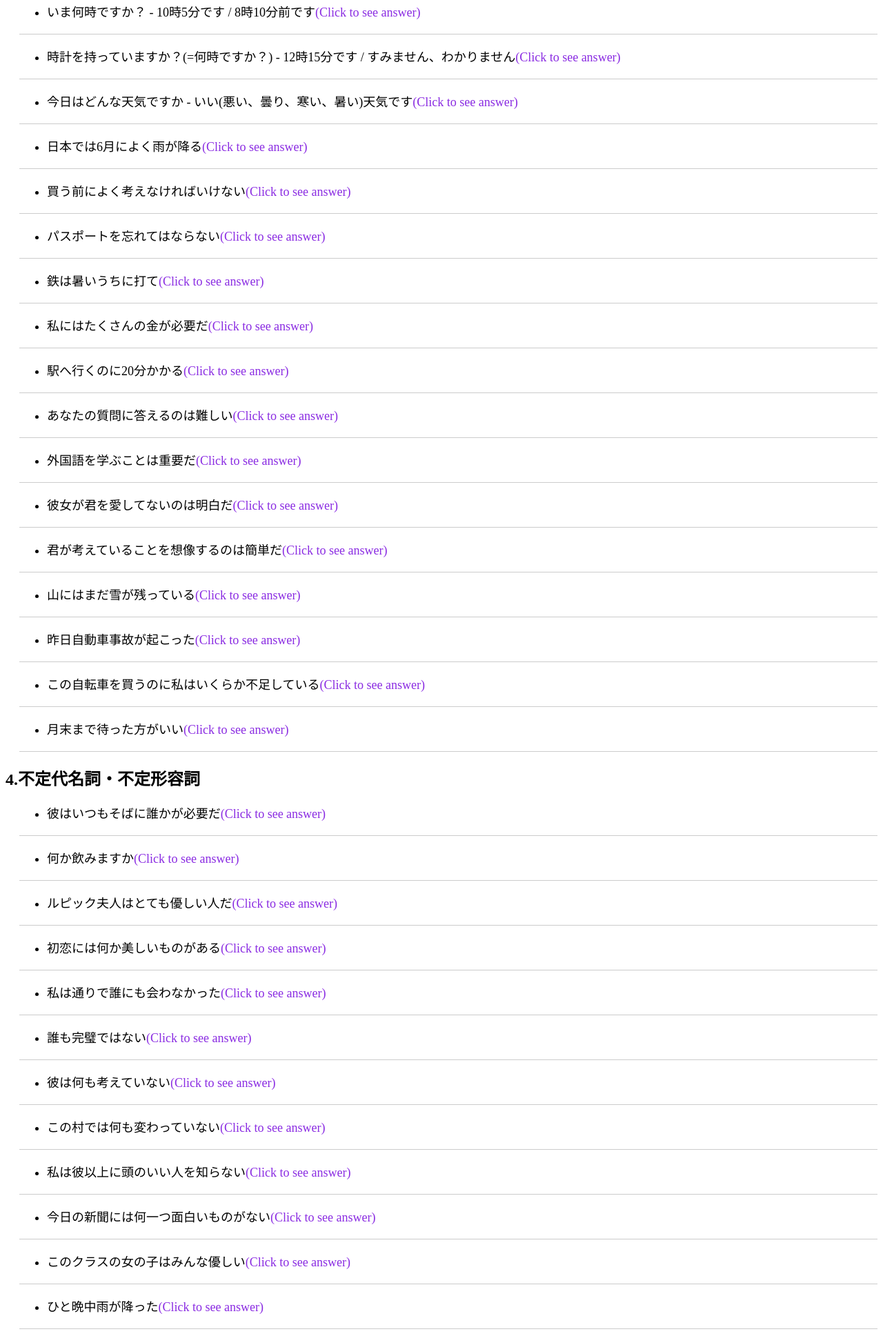
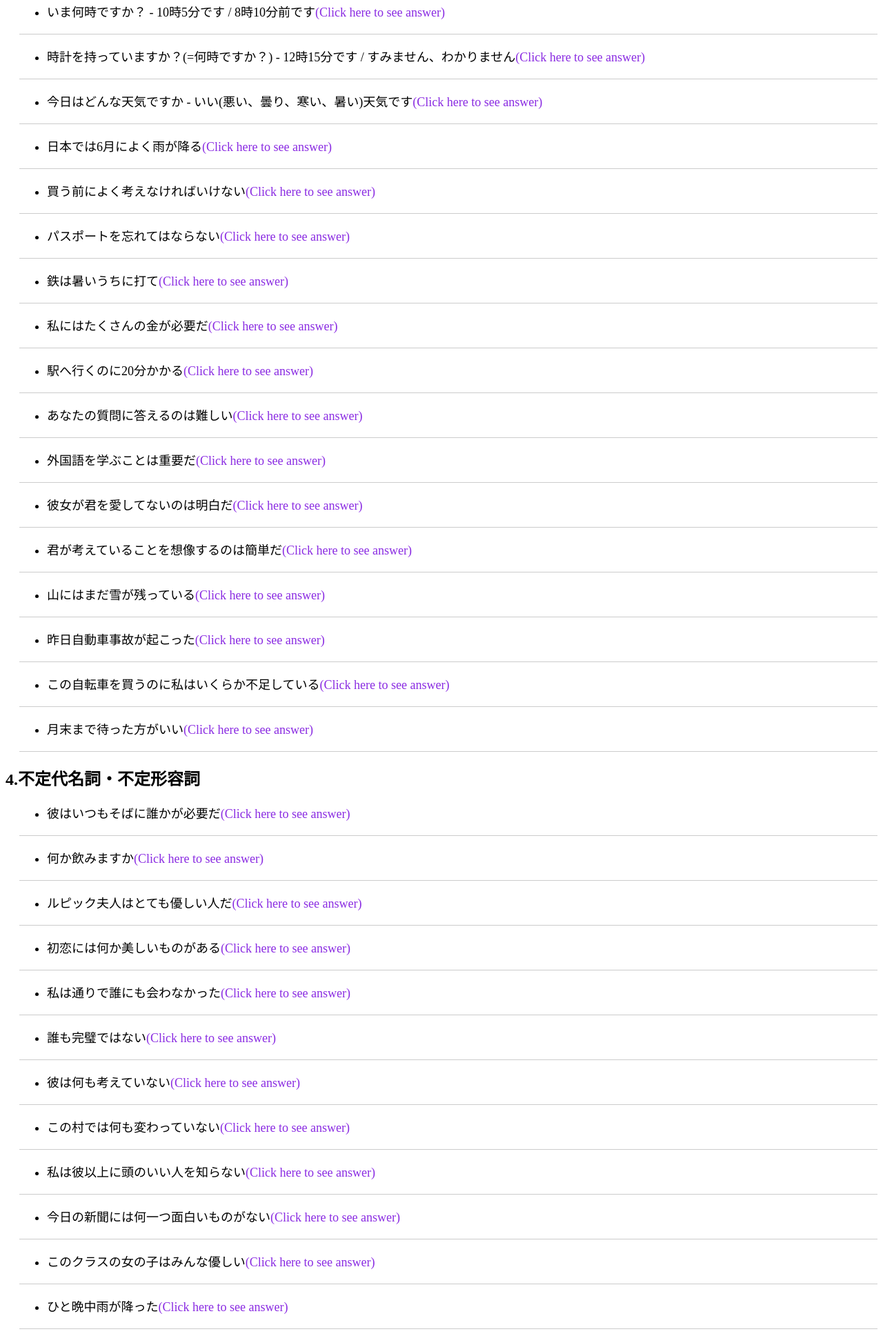
Before and after one commit to nsktr/le-on1, a plain HTML site: page index.html in a window 1280 px wide. Shown: the part 860-2797 px from the top of the page at 69% size. Drawn offline with nearby package versions, Linux system fonts and the light colour scheme.

Commit message:
Update index.html

```diff
--- a/index.html
+++ b/index.html
@@ -23,32 +23,32 @@
         <h2 class="title">1.直接法単純未来</h2>
         <div class="sentences">
             <ul class="minimum-unit">
-                <li class="Japanese">私たちは3日後にスペインへ出発する<span class="show-answer">(Click to see answer)</span></li>
+                <li class="Japanese">私たちは3日後にスペインへ出発する<span class="show-answer">(Click here to see answer)</span></li>
                 <p class="French">Nous partirons pour l'Espagne dans trois jours.</p>
             </ul>
             <div class="underline"></div>
             <ul class="minimum-unit">
-                <li class="Japanese">彼女は来月20歳になる<span class="show-answer">(Click to see answer)</span></li>
+                <li class="Japanese">彼女は来月20歳になる<span class="show-answer">(Click here to see answer)</span></li>
                 <p class="French">Elle aura vingt ans le mois prochain.</p>
             </ul>
             <div class="underline"></div>
             <ul class="minimum-unit">
-                <li class="Japanese">君なしでは私は決して幸せになれない<span class="show-answer">(Click to see answer)</span></li>
+                <li class="Japanese">君なしでは私は決して幸せになれない<span class="show-answer">(Click here to see answer)</span></li>
                 <p class="French">Je ne serai jemais heureux sans toi.</p>
             </ul>
             <div class="underline"></div>
             <ul class="minimum-unit">
-                <li class="Japanese">もっと勉強すれば試験に受かるでしょう<span class="show-answer">(Click to see answer)</span></li>
+                <li class="Japanese">もっと勉強すれば試験に受かるでしょう<span class="show-answer">(Click here to see answer)</span></li>
                 <p class="French">Si vous travaillez mieux, vous réussirez à l'examen.</p>
             </ul>
             <div class="underline"></div>
             <ul class="minimum-unit">
-                <li class="Japanese">夕食前に宿題を終わらせなさい<span class="show-answer">(Click to see answer)</span></li>
+                <li class="Japanese">夕食前に宿題を終わらせなさい<span class="show-answer">(Click here to see answer)</span></li>
                 <p class="French">Tu finiras tes devoirs avant le dîner.</p>
             </ul>
             <div class="underline"></div>
             <ul class="minimum-unit">
-                <li class="Japanese">今晩8時頃に来てください<span class="show-answer">(Click to see answer)</span></li>
+                <li class="Japanese">今晩8時頃に来てください<span class="show-answer">(Click here to see answer)</span></li>
                 <p class="French">Vous viendrez ce soir vers huit heures.</p>
             </ul>
             <div class="underline"></div>
@@ -56,12 +56,12 @@
         <h2 class="title">2.直接法全未来</h2>
         <div class="sentences">
             <ul class="minimum-unit">
-                <li class="Japanese">正午には仕事を終えてしまっているだろう<span class="show-answer">(Click to see answer)</span></li>
+                <li class="Japanese">正午には仕事を終えてしまっているだろう<span class="show-answer">(Click here to see answer)</span></li>
                 <p class="French">J'aurai fini mon travail à midi.</p>
             </ul>
             <div class="underline"></div>
             <ul class="minimum-unit">
-                <li class="Japanese">彼女が戻ったらすぐ連絡するよ<span class="show-answer">(Click to see answer)</span></li>
+                <li class="Japanese">彼女が戻ったらすぐ連絡するよ<span class="show-answer">(Click here to see answer)</span></li>
                 <p class="French">Je t'appellerai dès qu'elle sera rentrèe.</p>
             </ul>
             <div class="underline"></div>
@@ -69,93 +69,93 @@
         <h2 class="title">3.非人称構文</h2>
         <div class="sentences">
             <ul class="minimum-unit">
-                <li class="Japanese">いま何時ですか？ - 10時5分です / 8時10分前です<span class="show-answer">(Click to see answer)</span></li>
+                <li class="Japanese">いま何時ですか？ - 10時5分です / 8時10分前です<span class="show-answer">(Click here to see answer)</span></li>
                 <p class="French">
                     Quelle heure est-il? - Il est dix heures cinq. / Il est huit heures moins dix.
                 </p>
             </ul>
             <div class="underline"></div>
             <ul class="minimum-unit">
-                <li class="Japanese">時計を持っていますか？(=何時ですか？) - 12時15分です / すみません、わかりません<span class="show-answer">(Click to see answer)</span></li>
+                <li class="Japanese">時計を持っていますか？(=何時ですか？) - 12時15分です / すみません、わかりません<span class="show-answer">(Click here to see answer)</span></li>
                 <p class="French">
                     Pardon, vous avez l'heure, s'il vous plaît? - Il est midi et quart. / Désolé, je ne sais pas.
                 </p>
             </ul>
             <div class="underline"></div>
             <ul class="minimum-unit">
-                <li class="Japanese">今日はどんな天気ですか - いい(悪い、曇り、寒い、暑い)天気です<span class="show-answer">(Click to see answer)</span></li>
+                <li class="Japanese">今日はどんな天気ですか - いい(悪い、曇り、寒い、暑い)天気です<span class="show-answer">(Click here to see answer)</span></li>
                 <p class="French">
                     Quel temps fait-il aujourd-hui? - Il fait beau (mauvais, gris, froid, chaud).
                 </p>
             </ul>
             <div class="underline"></div>
             <ul class="minimum-unit">
-                <li class="Japanese">日本では6月によく雨が降る<span class="show-answer">(Click to see answer)</span></li>
+                <li class="Japanese">日本では6月によく雨が降る<span class="show-answer">(Click here to see answer)</span></li>
                 <p class="French">Au Japon, il pleut beaucoup en juin.</p>
             </ul>
             <div class="underline"></div>
             <ul class="minimum-unit">
-                <li class="Japanese">買う前によく考えなければいけない<span class="show-answer">(Click to see answer)</span></li>
+                <li class="Japanese">買う前によく考えなければいけない<span class="show-answer">(Click here to see answer)</span></li>
                 <p class="French">Il fait réfléchir avant d'acheter.</p>
             </ul>
             <div class="underline"></div>
             <ul class="minimum-unit">
-                <li class="Japanese">パスポートを忘れてはならない<span class="show-answer">(Click to see answer)</span></li>
+                <li class="Japanese">パスポートを忘れてはならない<span class="show-answer">(Click here to see answer)</span></li>
                 <p class="French">Il ne faut pas oublier votre passeport.</p>
             </ul>
             <div class="underline"></div>
             <ul class="minimum-unit">
-                <li class="Japanese">鉄は暑いうちに打て<span class="show-answer">(Click to see answer)</span></li>
+                <li class="Japanese">鉄は暑いうちに打て<span class="show-answer">(Click here to see answer)</span></li>
                 <p class="French">Il faut battre le fer pendant qu'il est chaud.</p>
             </ul>
             <div class="underline"></div>
             <ul class="minimum-unit">
-                <li class="Japanese">私にはたくさんの金が必要だ<span class="show-answer">(Click to see answer)</span></li>
+                <li class="Japanese">私にはたくさんの金が必要だ<span class="show-answer">(Click here to see answer)</span></li>
                 <p class="French">Il me faut beaucoup d'argent.</p>
             </ul>
             <div class="underline"></div>
             <ul class="minimum-unit">
-                <li class="Japanese">駅へ行くのに20分かかる<span class="show-answer">(Click to see answer)</span></li>
+                <li class="Japanese">駅へ行くのに20分かかる<span class="show-answer">(Click here to see answer)</span></li>
                 <p class="French">Il faut vingt minutes pour aller à la gare.</p>
             </ul>
             <div class="underline"></div>
             <ul class="minimum-unit">
-                <li class="Japanese">あなたの質問に答えるのは難しい<span class="show-answer">(Click to see answer)</span></li>
+                <li class="Japanese">あなたの質問に答えるのは難しい<span class="show-answer">(Click here to see answer)</span></li>
                 <p class="French">Il est difficile de rèpondre à votre question.</p>
             </ul>
             <div class="underline"></div>
             <ul class="minimum-unit">
-                <li class="Japanese">外国語を学ぶことは重要だ<span class="show-answer">(Click to see answer)</span></li>
+                <li class="Japanese">外国語を学ぶことは重要だ<span class="show-answer">(Click here to see answer)</span></li>
                 <p class="French">Il est important d'apprendre les langues étrangèrs.</p>
             </ul>
             <div class="underline"></div>
             <ul class="minimum-unit">
-                <li class="Japanese">彼女が君を愛してないのは明白だ<span class="show-answer">(Click to see answer)</span></li>
+                <li class="Japanese">彼女が君を愛してないのは明白だ<span class="show-answer">(Click here to see answer)</span></li>
                 <p class="French">Il est evident qu'elle ne t'aime pas.</p>
             </ul>
             <div class="underline"></div>
             <ul class="minimum-unit">
-                <li class="Japanese">君が考えていることを想像するのは簡単だ<span class="show-answer">(Click to see answer)</span></li>
+                <li class="Japanese">君が考えていることを想像するのは簡単だ<span class="show-answer">(Click here to see answer)</span></li>
                 <p class="French">C'est facile d'imganier ce que tu penses.</p>
             </ul>
             <div class="underline"></div>
             <ul class="minimum-unit">
-                <li class="Japanese">山にはまだ雪が残っている<span class="show-answer">(Click to see answer)</span></li>
+                <li class="Japanese">山にはまだ雪が残っている<span class="show-answer">(Click here to see answer)</span></li>
                 <p class="French">Il reste encore de la neige à la montagne.</p>
             </ul>
             <div class="underline"></div>
             <ul class="minimum-unit">
-                <li class="Japanese">昨日自動車事故が起こった<span class="show-answer">(Click to see answer)</span></li>
+                <li class="Japanese">昨日自動車事故が起こった<span class="show-answer">(Click here to see answer)</span></li>
                 <p class="French">Hier il est arrivé un accident de voiture.
             </ul>
             <div class="underline"></div>
             <ul class="minimum-unit">
-                <li class="Japanese">この自転車を買うのに私はいくらか不足している<span class="show-answer">(Click to see answer)</span></li>
+                <li class="Japanese">この自転車を買うのに私はいくらか不足している<span class="show-answer">(Click here to see answer)</span></li>
                 <p class="French">Il me manque un peu d'argent pour acheter ce vélo.</p>
             </ul>
             <div class="underline"></div>
             <ul class="minimum-unit">
-                <li class="Japanese">月末まで待った方がいい<span class="show-answer">(Click to see answer)</span></li>
+                <li class="Japanese">月末まで待った方がいい<span class="show-answer">(Click here to see answer)</span></li>
                 <p class="French">Il vaux mieux attendre jusqu'à la fin du mois.</p>
             </ul>
             <div class="underline"></div>
@@ -163,82 +163,82 @@
         <h2>4.不定代名詞・不定形容詞</h2>
         <div class="sentences">
             <ul class="minimum-unit">
-                <li class="Japanese">彼はいつもそばに誰かが必要だ<span class="show-answer">(Click to see answer)</span></li>
+                <li class="Japanese">彼はいつもそばに誰かが必要だ<span class="show-answer">(Click here to see answer)</span></li>
                 <p class="French">Il a toujours besoin de quelqu'un auprès de lui.</p>
             </ul>
             <div class="underline"></div>
             <ul class="minimum-unit">
-                <li class="Japanese">何か飲みますか<span class="show-answer">(Click to see answer)</span></li>
+                <li class="Japanese">何か飲みますか<span class="show-answer">(Click here to see answer)</span></li>
                 <p class="French">Voulez-vous boire quelque chose?</p>
             </ul>
             <div class="underline"></div>
             <ul class="minimum-unit">
-                <li class="Japanese">ルピック夫人はとても優しい人だ<span class="show-answer">(Click to see answer)</span></li>
+                <li class="Japanese">ルピック夫人はとても優しい人だ<span class="show-answer">(Click here to see answer)</span></li>
                 <p class="French">Madame Lepic est quelqu'un de très gentil.</p>
             </ul>
             <div class="underline"></div>
             <ul class="minimum-unit">
-                <li class="Japanese">初恋には何か美しいものがある<span class="show-answer">(Click to see answer)</span></li>
+                <li class="Japanese">初恋には何か美しいものがある<span class="show-answer">(Click here to see answer)</span></li>
                 <p class="French">Il y a quelque chose de beau dans le premier amour.</p>
             </ul>
             <div class="underline"></div>
             <ul class="minimum-unit">
-                <li class="Japanese">私は通りで誰にも会わなかった<span class="show-answer">(Click to see answer)</span></li>
+                <li class="Japanese">私は通りで誰にも会わなかった<span class="show-answer">(Click here to see answer)</span></li>
                 <p class="French">Je n'ai vu personne dans la rue.</p>
             </ul>
             <div class="underline"></div>
             <ul class="minimum-unit">
-                <li class="Japanese">誰も完璧ではない<span class="show-answer">(Click to see answer)</span></li>
+                <li class="Japanese">誰も完璧ではない<span class="show-answer">(Click here to see answer)</span></li>
                 <p class="French">Personne n'est parfait.</p>
             </ul>
             <div class="underline"></div>
             <ul class="minimum-unit">
-                <li class="Japanese">彼は何も考えていない<span class="show-answer">(Click to see answer)</span></li>
+                <li class="Japanese">彼は何も考えていない<span class="show-answer">(Click here to see answer)</span></li>
                 <p class="French">Il ne pense à rien.</p>
             </ul>
             <div class="underline"></div>
             <ul class="minimum-unit">
-                <li class="Japanese">この村では何も変わっていない<span class="show-answer">(Click to see answer)</span></li>
+                <li class="Japanese">この村では何も変わっていない<span class="show-answer">(Click here to see answer)</span></li>
                 <p class="French">Rien n'a changé dans ce village.</p>
             </ul>
             <div class="underline"></div>
             <ul class="minimum-unit">
-                <li class="Japanese">私は彼以上に頭のいい人を知らない<span class="show-answer">(Click to see answer)</span></li>
+                <li class="Japanese">私は彼以上に頭のいい人を知らない<span class="show-answer">(Click here to see answer)</span></li>
                 <p class="French">Je ne connais personne de plus intelligent que lui.</p>
             </ul>
             <div class="underline"></div>
             <ul class="minimum-unit">
-                <li class="Japanese">今日の新聞には何一つ面白いものがない<span class="show-answer">(Click to see answer)</span></li>
+                <li class="Japanese">今日の新聞には何一つ面白いものがない<span class="show-answer">(Click here to see answer)</span></li>
                 <p class="French">Il n'y a rien d'intéressant dans le journal d'aujourd'hui.</p>
             </ul>
             <div class="underline"></div>
             <ul class="minimum-unit">
-                <li class="Japanese">このクラスの女の子はみんな優しい<span class="show-answer">(Click to see answer)</span></li>
+                <li class="Japanese">このクラスの女の子はみんな優しい<span class="show-answer">(Click here to see answer)</span></li>
                 <p class="French">Toutes les filles de cette classe sont gentilles.</p>
             </ul>
             <div class="underline"></div>
             <ul class="minimum-unit">
-                <li class="Japanese">ひと晩中雨が降った<span class="show-answer">(Click to see answer)</span></li>
+                <li class="Japanese">ひと晩中雨が降った<span class="show-answer">(Click here to see answer)</span></li>
                 <p class="French">Il a plu toute la nuit.</p>
             </ul>
             <div class="underline"></div>
             <ul class="minimum-unit">
-                <li class="Japanese">彼は毎年海外旅行をする<span class="show-answer">(Click to see answer)</span></li>
+                <li class="Japanese">彼は毎年海外旅行をする<span class="show-answer">(Click here to see answer)</span></li>
                 <p class="French">Il part chaque année voyage à l'étranger.</p>
             </ul>
             <div class="underline"></div>
             <ul class="minimum-unit">
-                <li class="Japanese">それぞれの人にはその人の情熱がある<span class="show-answer">(Click to see answer)</span></li>
+                <li class="Japanese">それぞれの人にはその人の情熱がある<span class="show-answer">(Click here to see answer)</span></li>
                 <p class="French">Chaque homme a sa passion.</p>
             </ul>
             <div class="underline"></div>
             <ul class="minimum-unit">
-                <li class="Japanese">私はその問題について何の考えもない<span class="show-answer">(Click to see answer)</span></li>
+                <li class="Japanese">私はその問題について何の考えもない<span class="show-answer">(Click here to see answer)</span></li>
                 <p class="French">Je n'ai aucune idée sur ce probblème.</p>
             </ul>
             <div class="underline"></div>
             <ul class="minimum-unit">
-                <li class="Japanese">どんな女性も私のようにはあなたを愛さないだろう<span class="show-answer">(Click to see answer)</span></li>
+                <li class="Japanese">どんな女性も私のようにはあなたを愛さないだろう<span class="show-answer">(Click here to see answer)</span></li>
                 <p class="French">Aucune femme ne vous aimera comme moi.</p>
             </ul>
             <div class="underline"></div>
```
